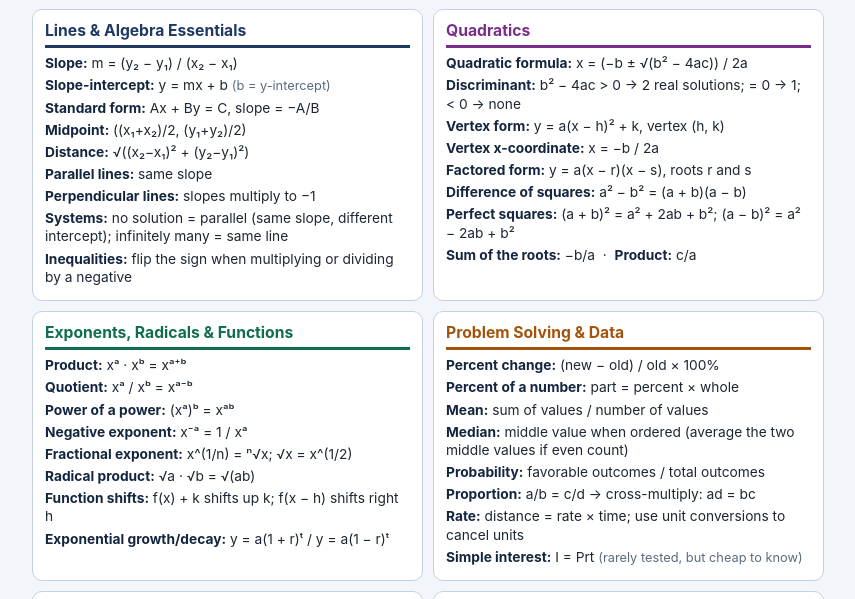
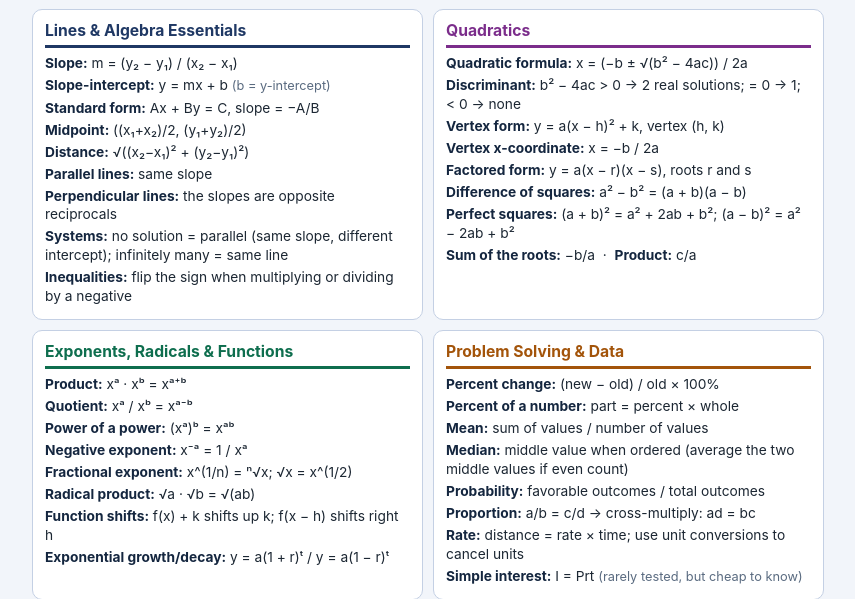
Before and after one commit to ryantkrug-sys/ryantkrug-sys.github.io, a plain HTML site: page formula-sheet.html in a window 1280 px wide. Shown: the part 127-726 px from the top of the page, without its empty margins (212-1067 px from the left). Drawn offline with Linux system fonts and the light colour scheme.

Commit message:
Formula sheet: perpendicular slopes wording

```diff
--- a/formula-sheet.html
+++ b/formula-sheet.html
@@ -56,7 +56,7 @@
         <li><span class="f">Midpoint:</span> ((x₁+x₂)/2, (y₁+y₂)/2)</li>
         <li><span class="f">Distance:</span> √((x₂−x₁)² + (y₂−y₁)²)</li>
         <li><span class="f">Parallel lines:</span> same slope</li>
-        <li><span class="f">Perpendicular lines:</span> slopes multiply to −1</li>
+        <li><span class="f">Perpendicular lines:</span> the slopes are opposite reciprocals</li>
         <li><span class="f">Systems:</span> no solution = parallel (same slope, different intercept); infinitely many = same line</li>
         <li><span class="f">Inequalities:</span> flip the sign when multiplying or dividing by a negative</li>
       </ul>
```
Also changed, not shown: 1 other file.
